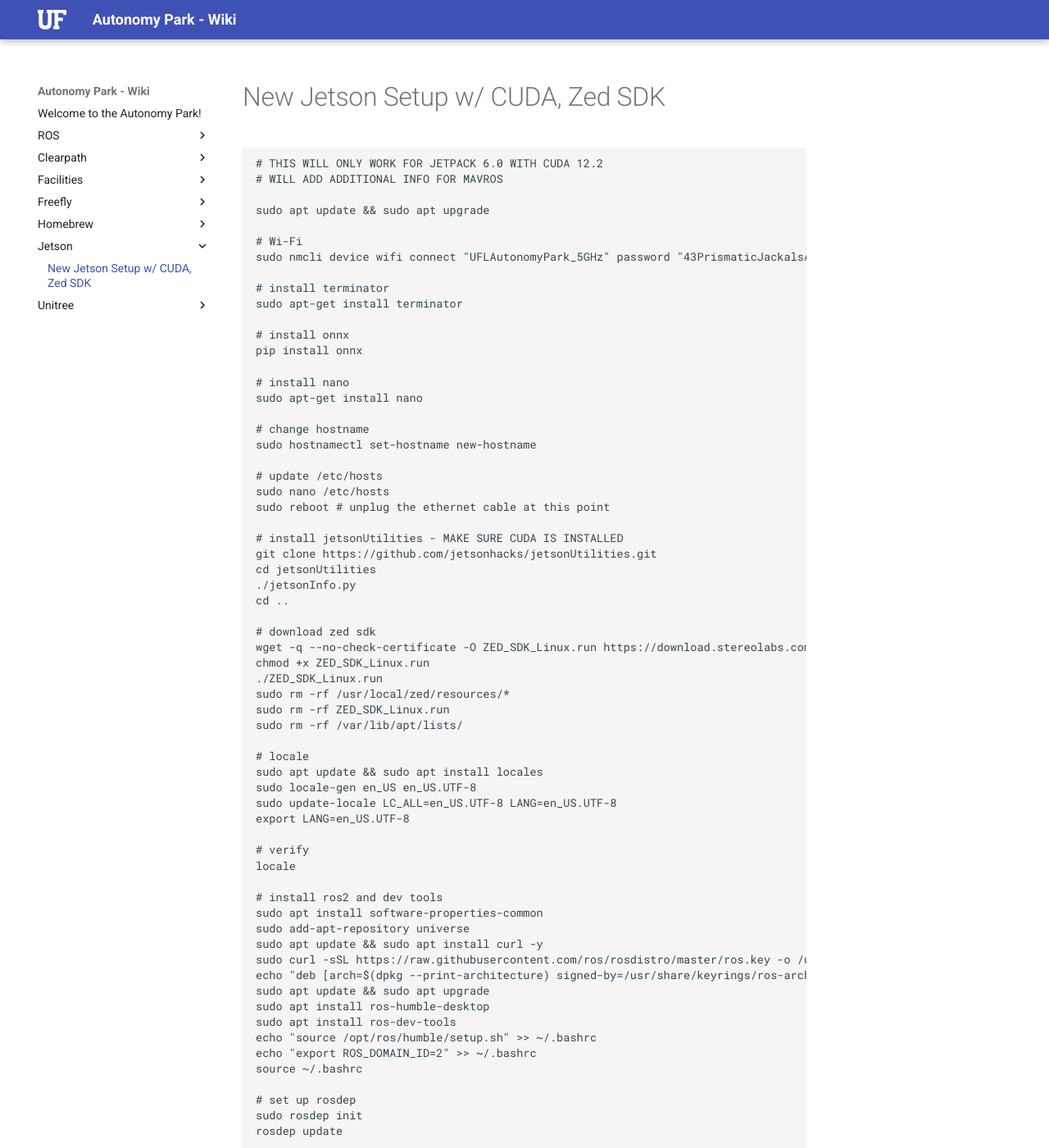
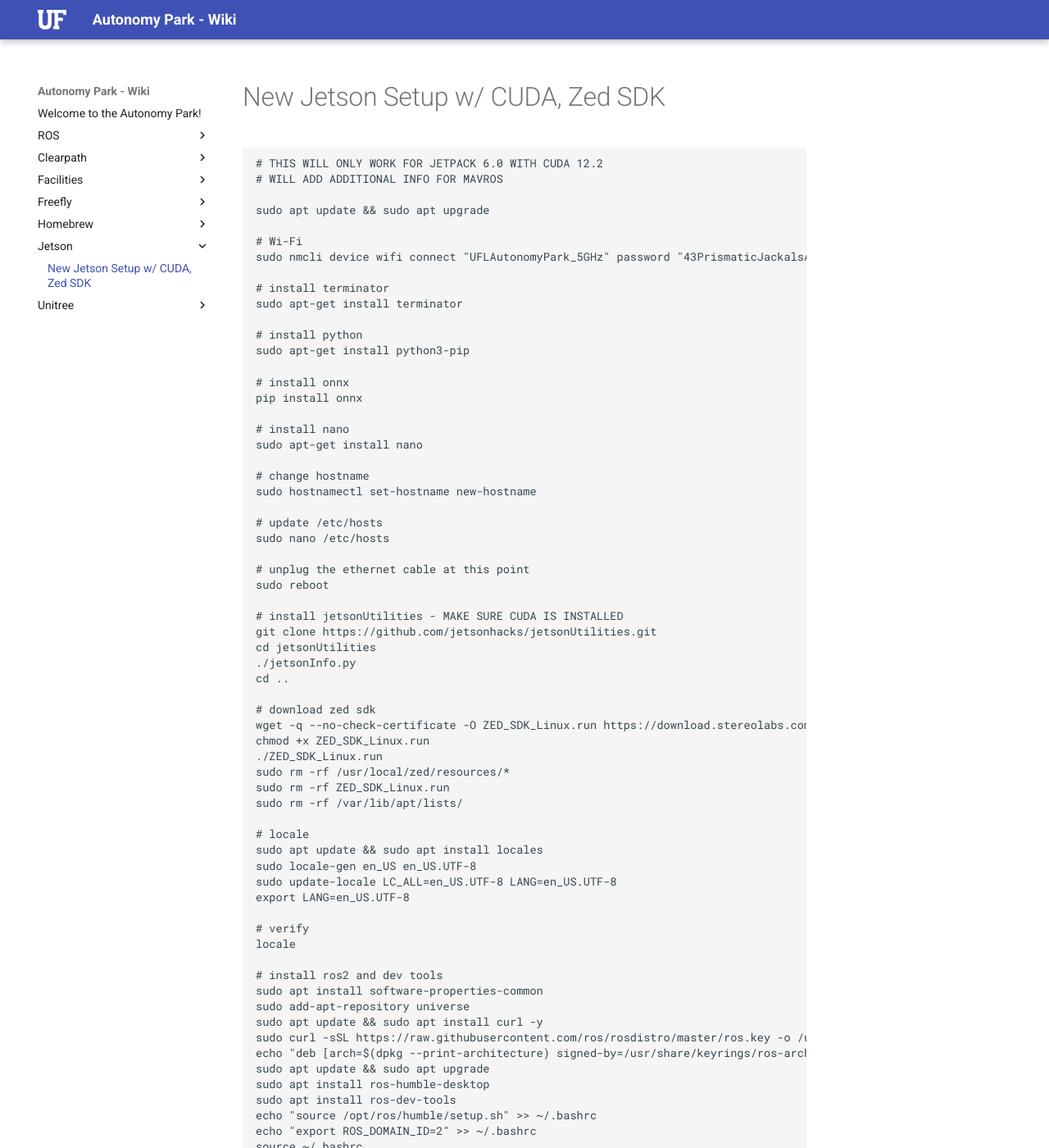
Before and after one commit to UFL-Autonomy-Park/apark_wiki, an MkDocs documentation site: the page built from docs/jetson/new-jetson-setup.md, in a window 1280 px wide and 1400 px high. Shown: the whole window at 82% size. Built offline with MkDocs 1.6.1 and Material for MkDocs 9.7.7, drawn with Linux system fonts in a browser that asks for light colours; some of the changed text lies outside the part shown.

Commit message:
Update Jetson setup

````diff
--- a/docs/jetson/new-jetson-setup.md
+++ b/docs/jetson/new-jetson-setup.md
@@ -14,6 +14,9 @@
 # install terminator
 sudo apt-get install terminator
 
+# install python
+sudo apt-get install python3-pip
+
 # install onnx
 pip install onnx
 
@@ -25,7 +28,9 @@
 
 # update /etc/hosts
 sudo nano /etc/hosts
-sudo reboot # unplug the ethernet cable at this point
+
+# unplug the ethernet cable at this point
+sudo reboot
 
 # install jetsonUtilities - MAKE SURE CUDA IS INSTALLED
 git clone https://github.com/jetsonhacks/jetsonUtilities.git
@@ -95,4 +100,5 @@
 
 # open another terminal to visualize the data
 ros2 launch zed_display_rviz2 display_zed_cam.launch.py camera_model:=zed2i
+
 ```
````
